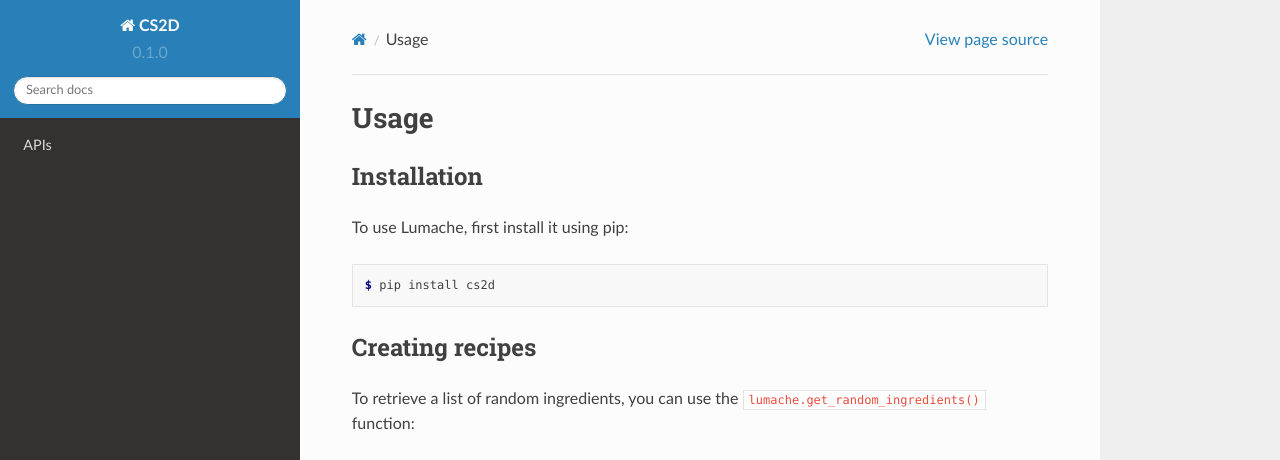
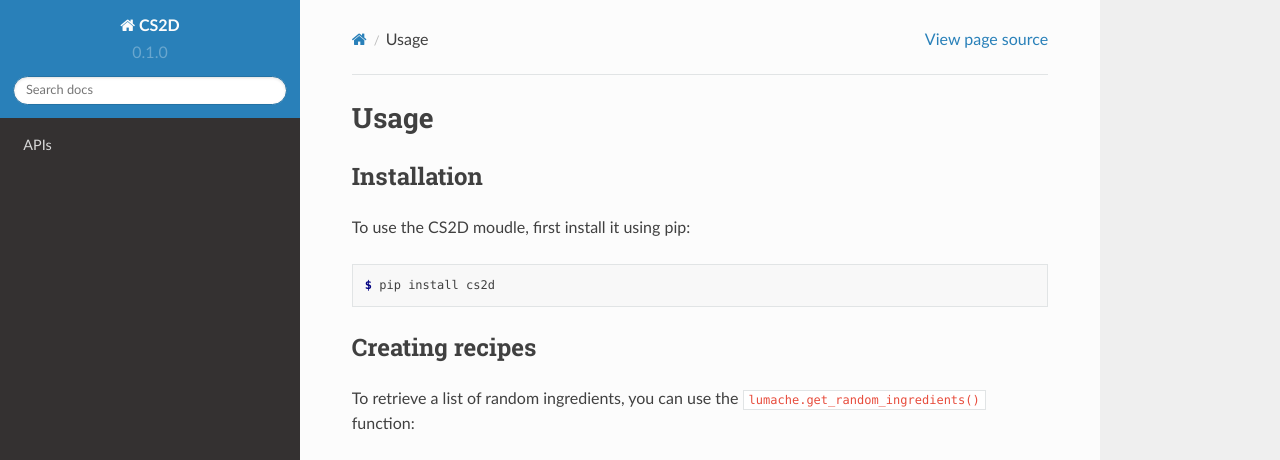
Before and after one commit to jeremyxianx/bd_cs2d, a Sphinx documentation site: the page built from docs/source/usage.rst, in a window 1280 px wide and 1036 px high. Shown: the top 460 px of the window. Built offline with Sphinx 7.4.7 and the Read the Docs theme 2.0.0, drawn with Linux system fonts in a browser that asks for light colours; grey boxes are pictures that could not be loaded.

Commit message:
Update usage.rst

```diff
--- a/docs/source/usage.rst
+++ b/docs/source/usage.rst
@@ -6,7 +6,7 @@ Usage
 Installation
 ------------
 
-To use Lumache, first install it using pip:
+To use the CS2D moudle, first install it using pip:
 
 .. code-block:: console
 
```
